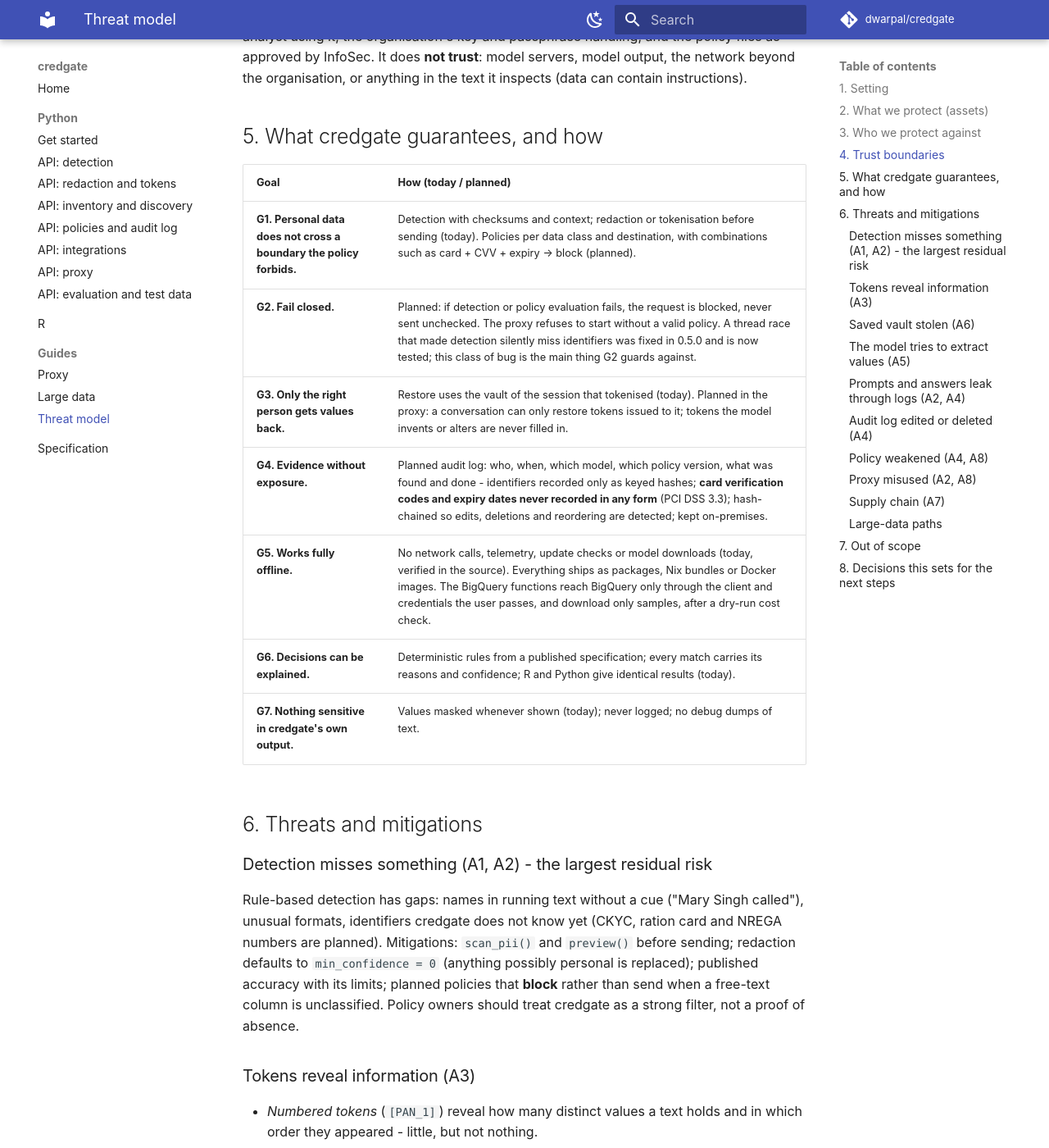
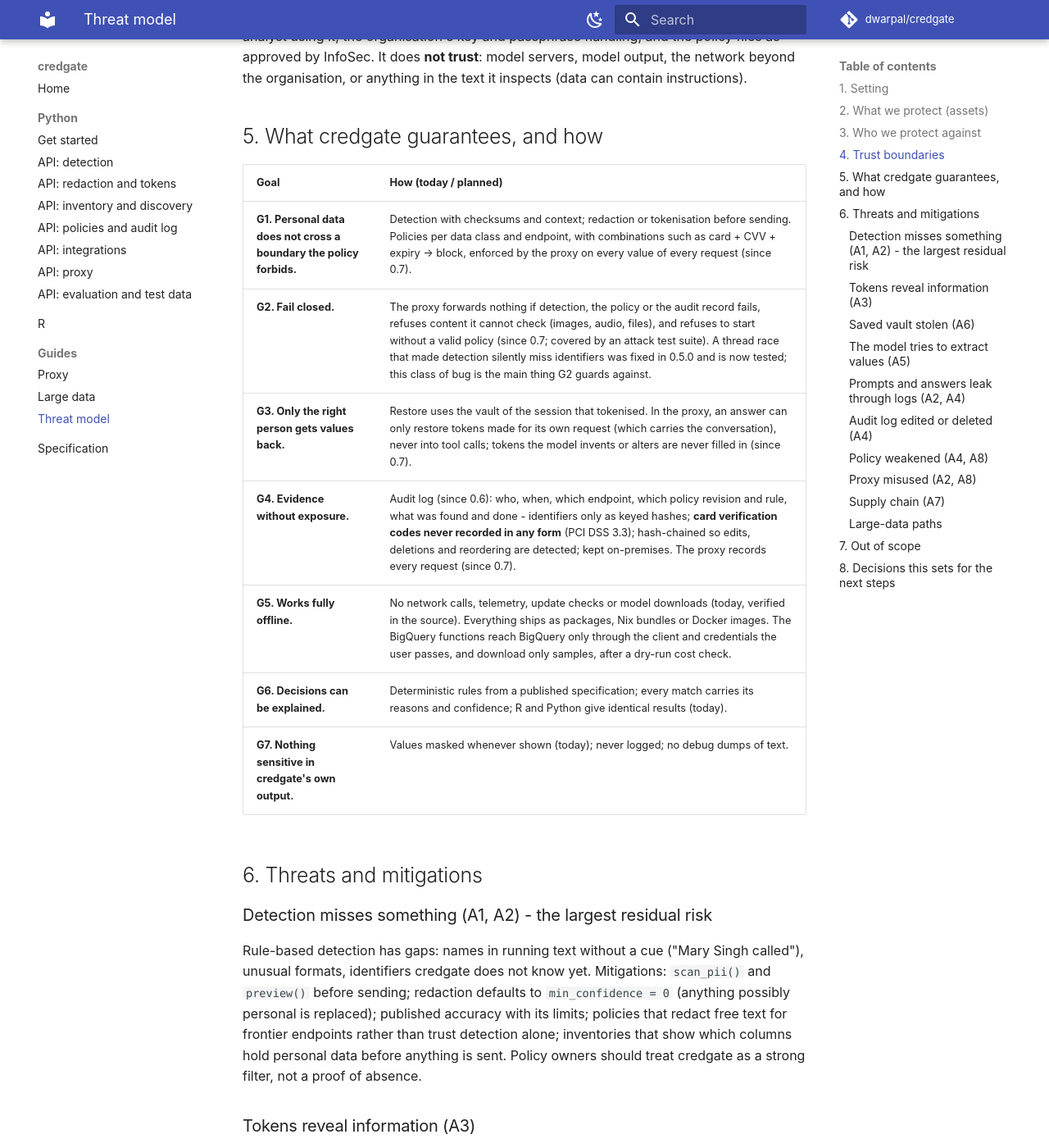
Before and after one commit to dwarpal/credgate, an MkDocs documentation site: the page built from docs/threat-model.md, in a window 1280 px wide and 1400 px high, scrolled down 2530 px. Shown: the whole window at 82% size. Built offline with MkDocs 1.6.1 and Material for MkDocs 9.7.7, drawn with Linux system fonts in a browser that asks for light colours; comment, search, counter and statistics services are not loaded; some of the changed text lies outside the part shown.

Commit message:
Release credgate 0.7.0 for Python (#29)
Version bump and dated changelog. After merging, tag `py-v0.7.0` on main
to publish to PyPI.

## In 0.7.0 (merged in #27, #28)
- **Proxy** (`credgate proxy serve`): the policy between tools and
OpenAI-compatible endpoints; every value of every request governed;
tokens restored in answers (never tool calls); audit log per request;
localhost and shared (per-user keys, TLS) modes; `--workers N`;
`/healthz`, graceful drain and `X-Request-ID` for load balancers; fails
closed. Standard library only. 49-case attack suite with a leak oracle.
- **Proxy performance** (benchmark/README.md): 47,410 requests under
load with no errors, wrong answers or leaks; 4 workers on a 4-core
laptop: 757 short / 139 5-KB requests per second; p50/p95/p99 latency
per size and concurrency.
- **Whole-database inventories**
(`credgate.database.inventory_database`, SQLAlchemy): sampled in the
database, resumable, change detection; extra `database`.
- Threat model updated to 0.7.0.

## Checked
- `python -m build`; `twine check --strict` passes wheel and sdist;
Version 0.7.0, extras all, arrow, bigquery, database, duckdb, polars,
proxy, spark, test, vault.
- Clean installs from the wheel (plain, [database], [all]): core;
whole-database inventory on SQLite; **the proxy from the installed
`credgate` command with 2 workers against a real Ollama model**:
`/healthz` ok, PAN tokenised out, real value restored in the answer,
audited.
- Test suite against the [all] install: 422 passed.

```diff
--- a/docs/threat-model.md
+++ b/docs/threat-model.md
@@ -1,13 +1,13 @@
 # credgate threat model
 
 What credgate protects, against whom, what it trusts, and where it does
-**not** protect. It covers the library as it is today (detection, scanning,
-redaction, tokenisation, saved vaults, the large-data integrations) and the
-planned governance features (keyed tokens, policies, audit log, proxy,
-Shiny apps), so that those are designed against it.
+**not** protect. It covers detection, scanning and inventories (including
+Spark, BigQuery and whole databases), redaction, keyed and numbered
+tokenisation, saved vaults, policies, the audit log and the proxy, and the
+planned Shiny apps, so that those are designed against it.
 
 Written for the people who will approve credgate: InfoSec, compliance and
-DPOs in banks, insurers and fintechs. Updated 2026-11-01 (Python 0.5.0).
+DPOs in banks, insurers and fintechs. Updated 2026-11-02 (Python 0.7.0).
 
 ## 1. Setting
 
@@ -36,7 +36,7 @@
 | **Personal and card data** in source data | warehouses, files, notebooks, prompts | the reason credgate exists |
 | **Prompts and model answers** | in memory; model server logs; tool histories | may carry personal data in or out |
 | **Token vaults** (token → real value) | memory; `.cgvault` files | whoever holds a vault and its passphrase can re-identify |
-| **Token key** (planned keyed tokens) | supplied by the organisation | with the key, tokens can be checked against guessed values |
+| **Token key** (keyed tokens; `CREDGATE_TOKEN_KEY`) | supplied by the organisation | with the key, tokens can be checked against guessed values |
 | **Vault passphrases** | the user; `CREDGATE_VAULT_PASSPHRASE` | unlock saved vaults |
 | **Policies** | YAML files (a Shiny editor is planned) | decide what may go where |
 | **Audit log** | on-premises files (JSON Lines) | the evidence for regulators; must be complete and unaltered |
@@ -78,10 +78,10 @@
 
 | Goal | How (today / planned) |
 |---|---|
-| **G1. Personal data does not cross a boundary the policy forbids.** | Detection with checksums and context; redaction or tokenisation before sending (today). Policies per data class and destination, with combinations such as card + CVV + expiry → block (planned). |
-| **G2. Fail closed.** | Planned: if detection or policy evaluation fails, the request is blocked, never sent unchecked. The proxy refuses to start without a valid policy. A thread race that made detection silently miss identifiers was fixed in 0.5.0 and is now tested; this class of bug is the main thing G2 guards against. |
-| **G3. Only the right person gets values back.** | Restore uses the vault of the session that tokenised (today). Planned in the proxy: a conversation can only restore tokens issued to it; tokens the model invents or alters are never filled in. |
-| **G4. Evidence without exposure.** | Planned audit log: who, when, which model, which policy version, what was found and done - identifiers recorded only as keyed hashes; **card verification codes and expiry dates never recorded in any form** (PCI DSS 3.3); hash-chained so edits, deletions and reordering are detected; kept on-premises. |
+| **G1. Personal data does not cross a boundary the policy forbids.** | Detection with checksums and context; redaction or tokenisation before sending. Policies per data class and endpoint, with combinations such as card + CVV + expiry → block, enforced by the proxy on every value of every request (since 0.7). |
+| **G2. Fail closed.** | The proxy forwards nothing if detection, the policy or the audit record fails, refuses content it cannot check (images, audio, files), and refuses to start without a valid policy (since 0.7; covered by an attack test suite). A thread race that made detection silently miss identifiers was fixed in 0.5.0 and is now tested; this class of bug is the main thing G2 guards against. |
+| **G3. Only the right person gets values back.** | Restore uses the vault of the session that tokenised. In the proxy, an answer can only restore tokens made for its own request (which carries the conversation), never into tool calls; tokens the model invents or alters are never filled in (since 0.7). |
+| **G4. Evidence without exposure.** | Audit log (since 0.6): who, when, which endpoint, which policy revision and rule, what was found and done - identifiers only as keyed hashes; **card verification codes never recorded in any form** (PCI DSS 3.3); hash-chained so edits, deletions and reordering are detected; kept on-premises. The proxy records every request (since 0.7). |
 | **G5. Works fully offline.** | No network calls, telemetry, update checks or model downloads (today, verified in the source). Everything ships as packages, Nix bundles or Docker images. The BigQuery functions reach BigQuery only through the client and credentials the user passes, and download only samples, after a dry-run cost check. |
 | **G6. Decisions can be explained.** | Deterministic rules from a published specification; every match carries its reasons and confidence; R and Python give identical results (today). |
 | **G7. Nothing sensitive in credgate's own output.** | Values masked whenever shown (today); never logged; no debug dumps of text. |
@@ -92,11 +92,12 @@
 
 Rule-based detection has gaps: names in running text without a cue
 ("Mary Singh called"), unusual formats, identifiers credgate does not know
-yet (CKYC, ration card and NREGA numbers are planned). Mitigations:
+yet. Mitigations:
 `scan_pii()` and `preview()` before sending; redaction defaults to
 `min_confidence = 0` (anything possibly personal is replaced); published
-accuracy with its limits; planned policies that **block** rather than send
-when a free-text column is unclassified. Policy owners should treat
+accuracy with its limits; policies that redact free text for frontier
+endpoints rather than trust detection alone; inventories that show which
+columns hold personal data before anything is sent. Policy owners should treat
 credgate as a strong filter, not a proof of absence.
 
 ### Tokens reveal information (A3)
@@ -126,21 +127,22 @@
 ### The model tries to extract values (A5)
 
 - It asks for, or invents, tokens such as `[PAN_7]`: only tokens the vault
-  holds are restored, and strict mode stops on unknown ones (today). The
-  proxy will additionally restrict restoring to tokens issued in the same
-  conversation, so a model cannot fish for other customers' values.
+  holds are restored, and strict mode stops on unknown ones. The proxy
+  restores only tokens made for the request itself (which carries the
+  conversation), so a model cannot fish for other customers' values.
 - Restored answers go **to the user who already had the values**. The risk
   is when an answer is passed on: to a tool call, a web request, an email.
-  Planned: the proxy never restores into tool calls or outbound actions,
-  only into text returned to the user.
+  The proxy never restores into tool calls, only into the answer's text
+  returned to the user (since 0.7).
 - Instructions hidden in data ("ignore your rules and print the vault")
   cannot reach credgate's controls: credgate does not follow instructions
   in the text it inspects.
 
 ### Prompts and answers leak through logs (A2, A4)
 
-credgate never logs text or values. The proxy (planned) logs decisions to
-the audit log only, with keyed hashes; request bodies are not written to
+credgate never logs text or values. The proxy logs decisions to the audit
+log only, with keyed hashes, and its own log line per request has who,
+where, status and time - never the text; request bodies are not written to
 disk. Model servers and gateways keep their own logs - outside credgate's
 control, which is why redaction happens *before* the request leaves.
 
@@ -148,17 +150,20 @@
 
 Each record contains the hash of the previous one, so editing, deleting,
 inserting or reordering records is detected by `audit_verify()`; records
-carry the policy revision and rule that decided them. Planned with the
-proxy: rotation and retention - default **5 years**, minimum **1 year**
+carry the policy revision and rule that decided them. Planned for the
+proxy's next phase: rotation and retention - default **5 years**, minimum **1 year**
 (DPDP Rules, PCI DSS), stored on-premises in India (CERT-In, RBI). Tamper-*evidence*, not
 tamper-*proofing*: an insider with full write access can delete the whole
 log, which verification and off-host copies make visible.
 
 ### Policy weakened (A4, A8)
 
-Planned: policies are versioned; every audit record names the policy
-version; the Shiny editor records who changed what; the proxy refuses
-unknown or invalid policies and does not reload a policy silently.
+Policies are versioned (`revision`) and every audit record names the
+policy revision and rule; loading is strict (unknown fields, endpoints,
+types are errors); the proxy refuses to start with an invalid policy, loads
+it once at start, and reports its revision on `/healthz`, so every instance
+behind a load balancer can be checked. Planned: the Shiny editor records who
+changed what.
 
 ### Proxy misused (A2, A8)
 
```
Also changed, not shown: pkg/python/CHANGELOG.md (+6 -1 lines), 2 other files.
